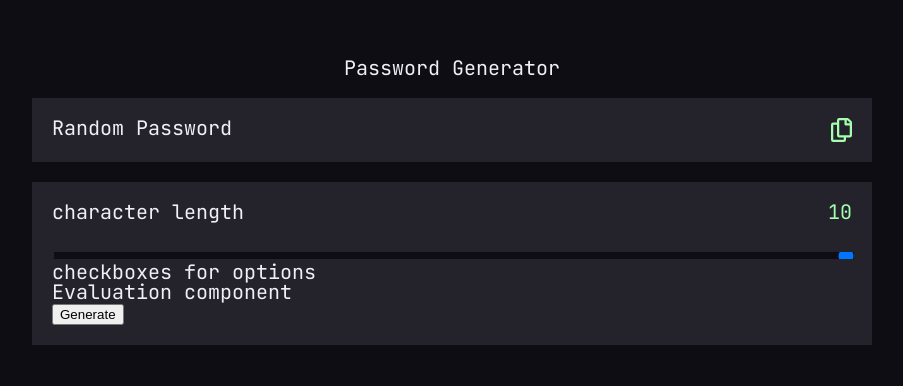
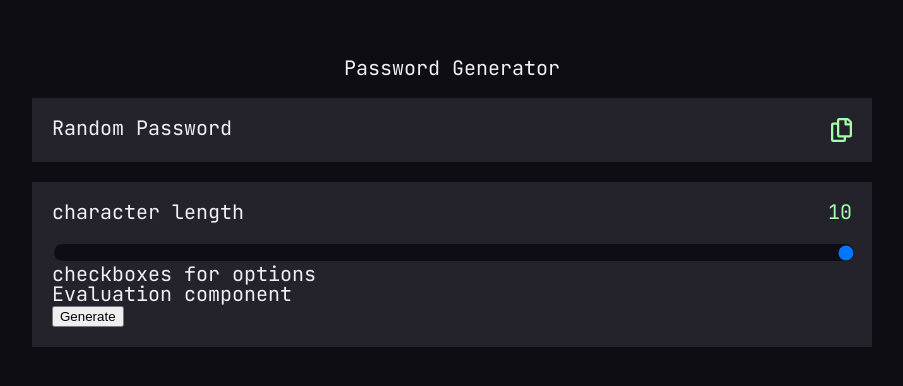
Before and after one commit to nicolenam/passwordGenerator, a React (Create React App) app: page / in a window 1280 px wide. Shown: the part 242-628 px from the top of the page, without its empty margins (188-1091 px from the left). Built offline with nearby package versions, Linux system fonts and the light colour scheme.

Commit message:
Fixed some css styles for the track and the thumb

```diff
--- a/src/App.css
+++ b/src/App.css
@@ -105,14 +105,14 @@ input[type='range'] {
 	width: 100%;
 	-webkit-appearance: none;
 	background-color:  #0e0d13;
-	height: 7px;
-  }
-
+	height: 17px;
+	border-radius: 10px;
+}
 
 input[type="range"]::-moz-range-progress {
 	background-color: #a4ffaf;
-	height: 7px;
-  }
+	height: 17px;
+}
 
 input[type="range"]::-moz-range-track {
 	background-color: #0e0d13;
@@ -122,8 +122,10 @@ input[type="range"]::-moz-range-track {
 input[type="range"]::-moz-range-thumb {
 	border: none;
 	cursor: pointer;
+	width: 13px;
+	height: 13px;
+	border-radius: 50%;
 }
-
 
 
 
--- a/src/Components/Form.js
+++ b/src/Components/Form.js
@@ -7,7 +7,7 @@ const Form = () =>{
                 <h2>character length</h2>
                 <p>10</p>
             </div>
-            <input className="slider" type="range" name="" min="1" max="20" />
+            <input className="slider" type="range" min="1" max="20" />
             <div>
                 checkboxes for options
             </div>
```
